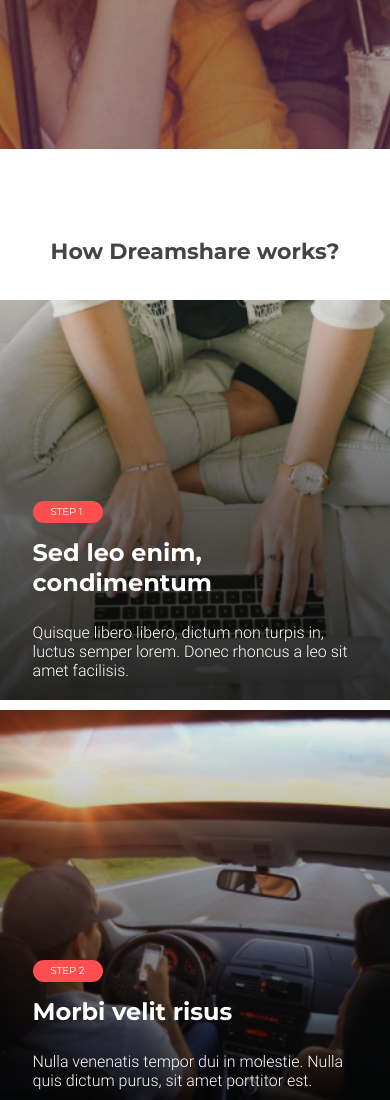
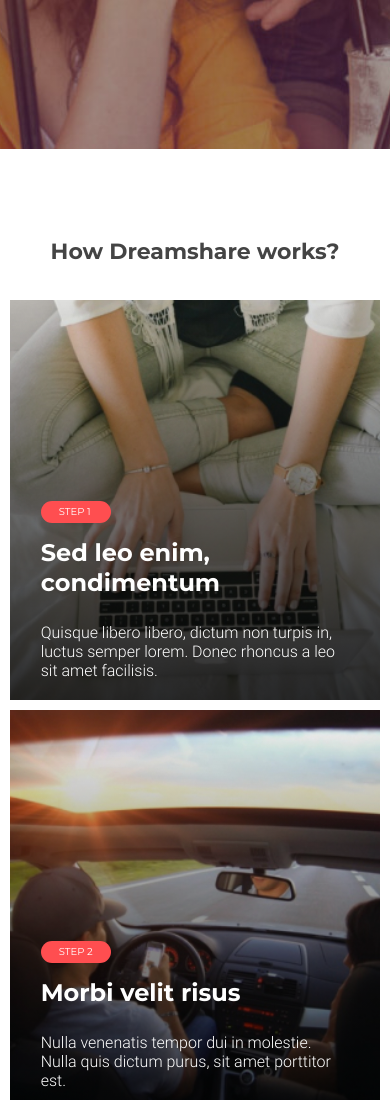
Before and after one commit to DenysTymchenko/Hillel, a plain HTML site: page Homework 14. Responsive/index.html in a window 390 px wide. Shown: the part 695-1795 px from the top of the page. Drawn offline with Linux system fonts and the light colour scheme.

Commit message:
steps-card fixed

```diff
--- a/Homework 14. Responsive/css/style.css
+++ b/Homework 14. Responsive/css/style.css
@@ -161,21 +161,21 @@ header .login-buttons .signup-button {
 	padding-bottom: 20px;
 }
 
-.steps .steps-cards .steps-card:first-child {
+.steps-card:first-child {
 	background: linear-gradient(180deg, rgba(0, 0, 0, 0.0001) 0%, rgba(0, 0, 0, 0.6) 100%), url(../images/steps/step1.jpg);
 	background-repeat: no-repeat;
 	background-position: center;
 	background-size: cover;
 }
 
-.steps .steps-cards .steps-card:nth-child(2) {
+.steps-card:nth-child(2) {
 	background: linear-gradient(180deg, rgba(0, 0, 0, 0.0001) 0%, rgba(0, 0, 0, 0.6) 100%), url(../images/steps/step2.jpg);
 	background-repeat: no-repeat;
 	background-position: center;
 	background-size: cover;
 }
 
-.steps .steps-cards .steps-card:last-child {
+.steps-card:last-child {
 	background: linear-gradient(180deg, rgba(0, 0, 0, 0.0001) 0%, rgba(0, 0, 0, 0.6) 100%), url(../images/steps/step3.jpg);
 	background-repeat: no-repeat;
 	background-position: center;
@@ -547,6 +547,7 @@ footer .designed-by h6 {
 
 	.steps .steps-cards .steps-card {
 		max-width: 100%;
+		width: 95%;
 		min-height: 400px;
 	}
 
```
